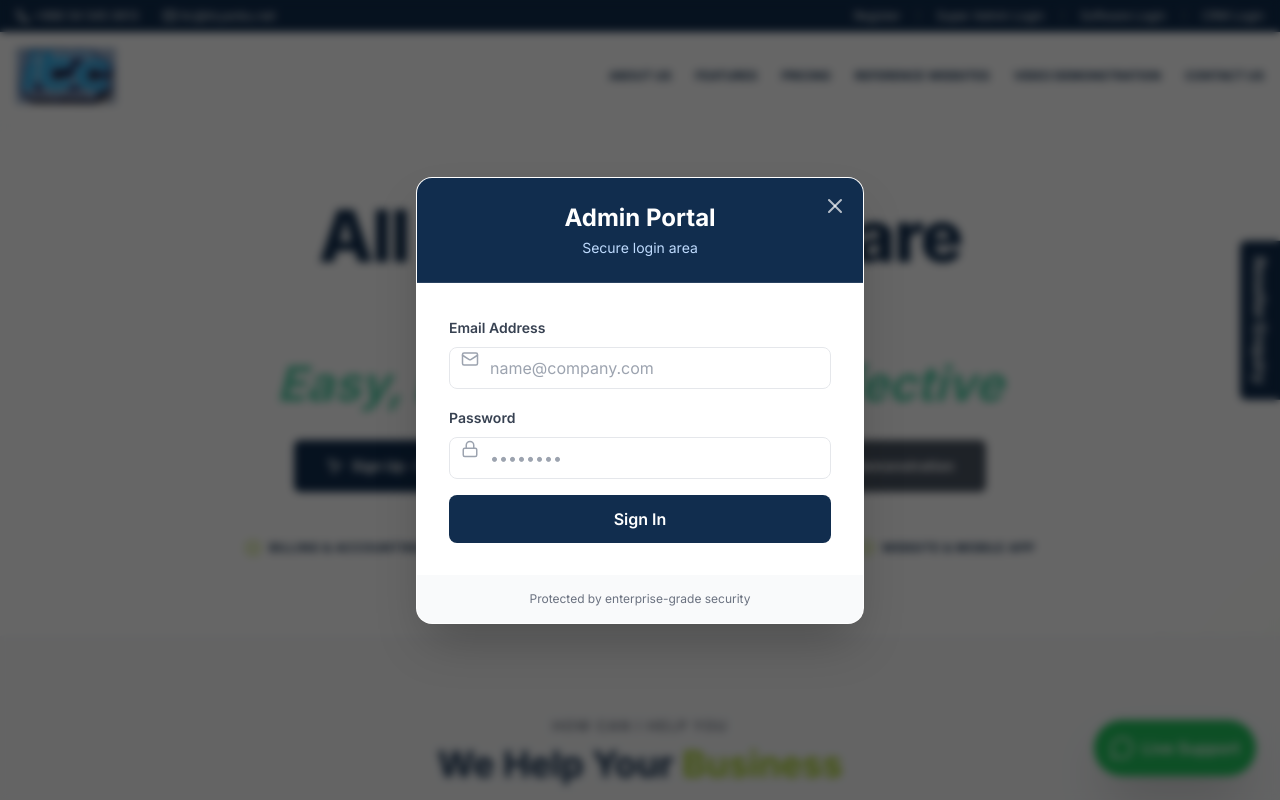
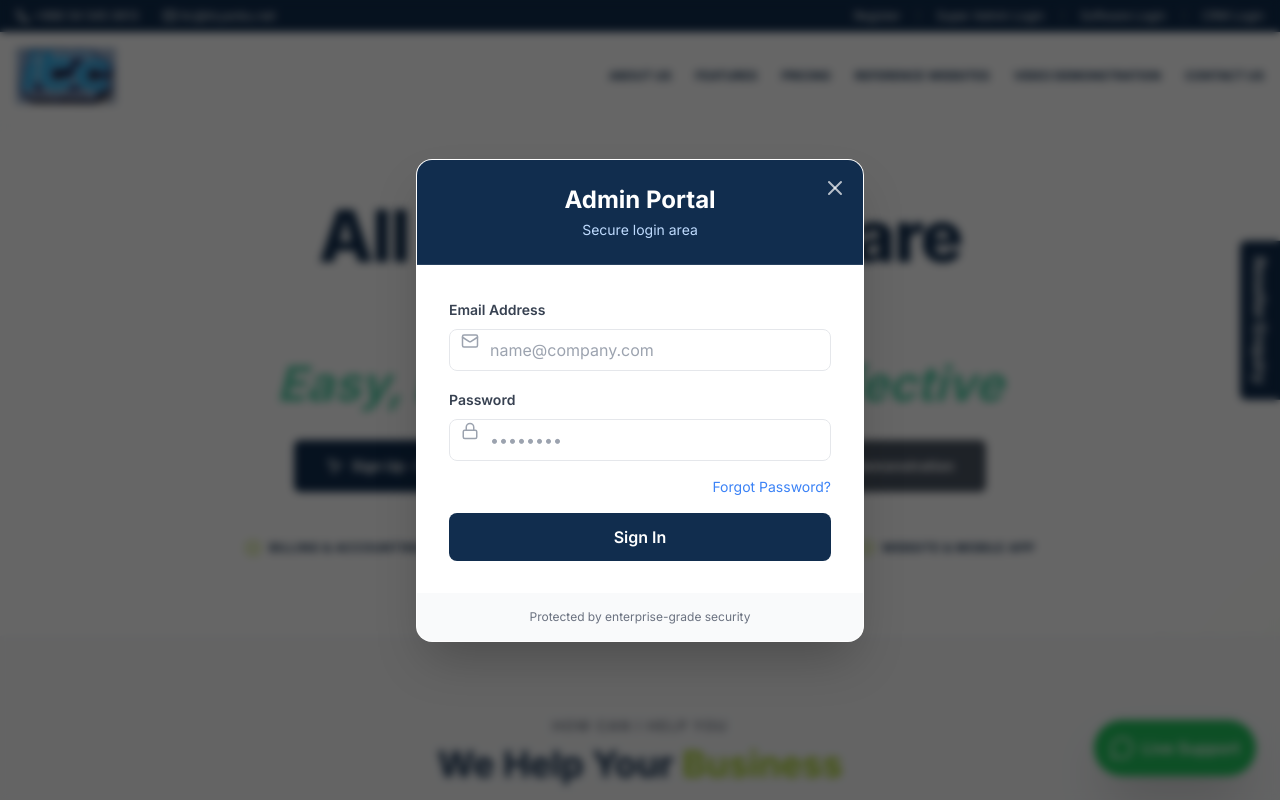
Before and after one commit to itcyanbu/itcyanbu-erp, a React (Vite) app: page / in a window 1280 px wide. Both pictures are taken after a click on the button "Super Admin Login". Shown: the top 800 px of the page. Built offline with nearby package versions, Linux system fonts and the light colour scheme.

Commit message:
Feature: Forgot Password Link + Clearer Error Messages

```diff
--- a/components/LoginModal.tsx
+++ b/components/LoginModal.tsx
@@ -318,6 +318,12 @@ const LoginModal: React.FC<LoginModalProps> = ({ isOpen, onClose, type }) => {
                                     </div>
                                 </div>
 
+                                <div className="flex justify-end">
+                                    <button type="button" onClick={() => alert("Please contact IT Support to reset your password.")} className="text-sm text-blue-500 hover:text-blue-600 hover:underline">
+                                        Forgot Password?
+                                    </button>
+                                </div>
+
                                 <button
                                     type="submit"
                                     disabled={isLoading}
--- a/services/supabase.ts
+++ b/services/supabase.ts
@@ -3,8 +3,8 @@ import { createClient, SupabaseClient } from '@supabase/supabase-js';
 // 1. Define a Mock Client for fallback (Emergency Mode)
 const mockClient: any = {
     auth: {
-        signUp: async () => ({ data: {}, error: { message: "System Maintenance: Database Connection Failed (Check Keys)" } }),
-        signInWithPassword: async () => ({ data: {}, error: { message: "System Maintenance: Database Connection Failed (Check Keys)" } }),
+        signUp: async () => ({ data: {}, error: { message: "CRITICAL: VITE_SUPABASE_ANON_KEY is missing in Vercel Settings." } }),
+        signInWithPassword: async () => ({ data: {}, error: { message: "CRITICAL: VITE_SUPABASE_ANON_KEY is missing in Vercel Settings." } }),
         getSession: async () => ({ data: { session: null }, error: null }),
         getUser: async () => ({ data: { user: null }, error: null }),
         onAuthStateChange: () => ({ data: { subscription: { unsubscribe: () => { } } } }),
```
